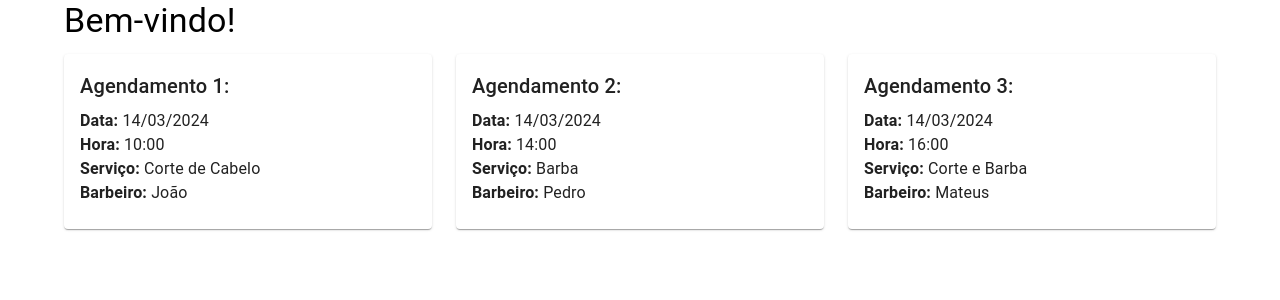
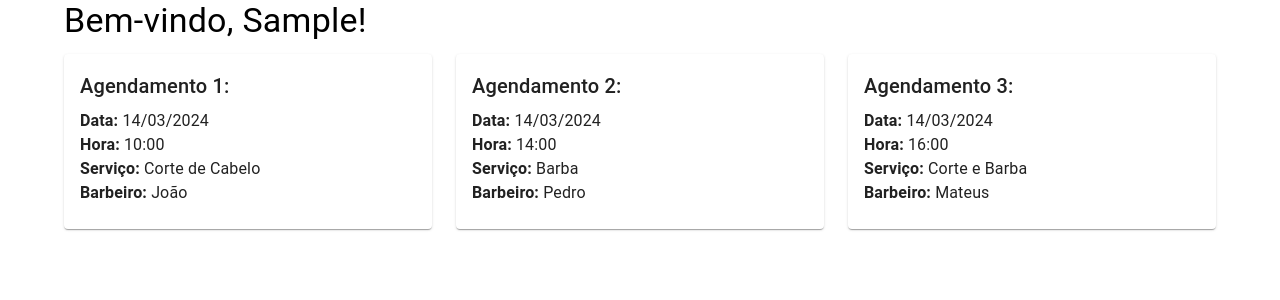
Before and after one commit to X5GuilhermeBR/barbershop-frontend, a React (Create React App) app: page /inicio in a window 1280 px wide. Shown: the top 300 px of the page. Built offline with nearby package versions, Linux system fonts and the light colour scheme; sample sign-in values are in the browser's storage.

Commit message:
Ajustado exibição do nome na tela inicial

```diff
--- a/src/context/AuthContext.js
+++ b/src/context/AuthContext.js
@@ -9,14 +9,8 @@ const AuthContext = createContext();
 export function AuthProvider({ children }) {
   const [token, setToken] = useState(() => sessionStorage.getItem('token'));
   const [status, setStatus] = useState(null); // Adicionando estado para armazenar o erro
+  const [userInfo, setUserInfo] = useState(null);
 
-  useEffect(() => {
-    const storedToken = sessionStorage.getItem('token');
-
-    if (storedToken) {
-      setToken(storedToken);
-    }
-  }, []);
 
   const parseJwt = (token) => {
     // Função para decodificar o token JWT
@@ -27,16 +21,20 @@ export function AuthProvider({ children }) {
     }
   };
 
-  const getUserIdAndEmail = () => {
-    const token = sessionStorage.getItem('token') || null;
-    if (!token) return null;
+  const setUserDataFromToken = (token) => {
+    const userData = parseJwt(token); // Realize o parse do token para obter os dados do usuário
+    setUserInfo(userData);
+  };
 
-    const decodedToken = parseJwt(token);
-    if (!decodedToken || !decodedToken.user) return null;
+  useEffect(() => {
+    const storedToken = sessionStorage.getItem('token');
+    console.log(storedToken)
 
-    const { id, email } = decodedToken.user;
-    return { id, email };
-  };
+    if (storedToken) {
+      setToken(storedToken);
+      setUserDataFromToken(storedToken)
+    }
+  }, []);
 
   const getTokenExpirationTime = (token) => {
     const decodedToken = parseJwt(token);
@@ -61,6 +59,7 @@ export function AuthProvider({ children }) {
 
       sessionStorage.setItem('token', token);
       setToken(token);
+      setUserDataFromToken(token);
       setStatus(201); // Define o status de sucesso
     } catch (error) {
       setStatus(401); // Define o erro no estado
@@ -72,7 +71,7 @@ export function AuthProvider({ children }) {
   };
 
   return (
-    <AuthContext.Provider value={{ token, isAuthenticated, getUserIdAndEmail, login, logout, status }}>
+    <AuthContext.Provider value={{ token, isAuthenticated, userInfo, setUserDataFromToken, login, logout, status }}>
       {children}
     </AuthContext.Provider>
   );
--- a/src/pages/Home/Home.jsx
+++ b/src/pages/Home/Home.jsx
@@ -1,8 +1,23 @@
 import { Card, CardContent, Container, Grid, Typography } from '@mui/material';
-import React from 'react';
+import React, { useEffect } from 'react';
+import { useAuth } from '../../context/AuthContext';
 
 function HomePage() {
-  // Exemplo de lista de agendamentos
+  const { userInfo } = useAuth();
+
+  useEffect(() => {
+    // Você pode acessar os dados do usuário aqui se necessário
+    console.log(userInfo);
+  }, [userInfo]);
+
+  // Função para obter apenas o primeiro nome do usuário
+  const getFirstName = () => {
+    if (!userInfo) return '';
+    const fullName = userInfo.name || '';
+    const firstName = fullName.split(' ')[0];
+    return firstName;
+  };
+
   const appointments = [
     {
       date: '14/03/2024',
@@ -27,7 +42,7 @@ function HomePage() {
   return (
     <Container>
       <Typography variant="h4" gutterBottom>
-        Bem-vindo!
+        Bem-vindo, {userInfo ? getFirstName() : ''}!
       </Typography>
       <Grid container spacing={3}>
         {appointments.map((appointment, index) => (
```
